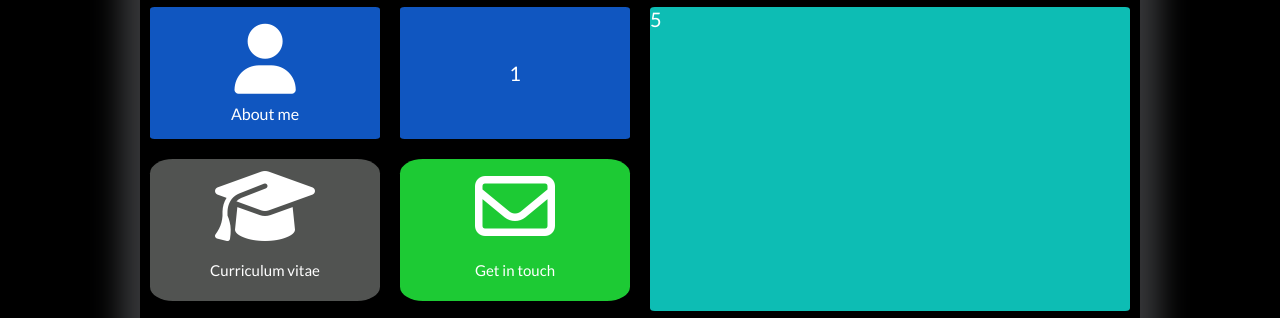
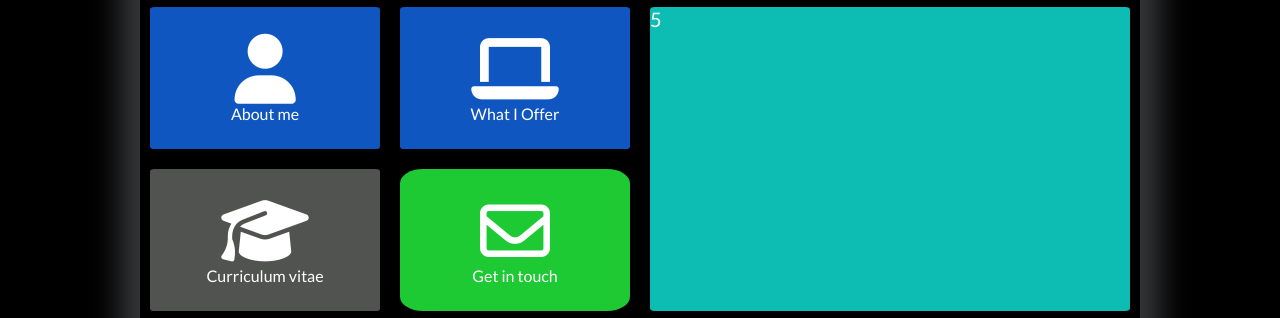
Before and after one commit to ender805/business-card, a plain HTML site: page index.html in a window 1280 px wide. Shown: the part 112-430 px from the top of the page. Drawn offline with Linux system fonts and the light colour scheme.

Commit message:
all icons set correctly

```diff
--- a/assets/css/style.css
+++ b/assets/css/style.css
@@ -47,12 +47,14 @@ as it will change/"grow" with all "blocks" */
     margin-bottom: 5px;
 
 }
+
+
 .tile1 {
     float: left;
     margin:10px;
     /* those two will take 500px so divide on half will be 250 but set margin 10px will take 20px so width can be 230px  */
     width: 230px;
-    height: 132px;
+    height: 142px;
     background-color: #1056c0;
     border-radius: 2%;
     display: flex;
@@ -62,12 +64,30 @@ as it will change/"grow" with all "blocks" */
 }
 .tile1 i {
     font-size: 70px;
-
 }
 .tile1 span {
     font-size: 16px;
-    padding-top:10px
 }
+
+.tile11 {
+    float: left;
+    margin:10px;
+    /* those two will take 500px so divide on half will be 250 but set margin 10px will take 20px so width can be 230px  */
+    width: 230px;
+    height: 142px;
+    background-color: #1056c0;
+    border-radius: 2%;
+    display: flex;
+    flex-direction: column;
+    justify-content: center;
+    align-items: center;
+}
+.tile11 i {
+    font-size: 70px;
+}
+.tile11 span {
+    font-size: 16px;   }
+
 
 .tile2 {
     float: left;
@@ -78,24 +98,18 @@ as it will change/"grow" with all "blocks" */
     background-color: #515351;
     border-radius: 2%;
     display: flex;
-    align-items:center;
-    border-radius: 10%;
-    font-size: 80px;
     flex-direction: column;
+    justify-content: center;
+    align-items: center;
+}
 
-
-    align-content: center;
-
-
-    align-items: center;
-    justify-content: center;
+.tile2 i {
+    font-size: 70px;
+}
+.tile2 span {
+    font-size: 16px;
 
 }
-.cap {
-    flex-direction: column;
-    font-size:15px;
-}
-
 
 
 .tile3 {
@@ -108,25 +122,22 @@ as it will change/"grow" with all "blocks" */
     display: flex;
     align-items:center;
     border-radius: 10%;
-    font-size: 80px;
+    display: flex;
     flex-direction: column;
-    align-content: center;
+    justify-content: center;
     align-items: center;
-    justify-content: center;
+
+}
+.tile3 i {
+    font-size: 70px;
+}
+.tile3 span {
+    font-size: 16px;
+}
 
 
 
 
-
-}
-.touch {
-    flex-direction: column;
-    font-size:15px;
-
-
-
-
-}
 .tile4 {
     float: left;
     margin:10px;
--- a/index.html
+++ b/index.html
@@ -26,14 +26,13 @@
 
     <div class="square">
         <div class="tile1"><i class="fa-solid fa-user"></i><span>About me</span></div>
-        <div class="tile1">1</div>
+        <div class="tile11"><i class="fa-solid fa-laptop"></i><span>What I Offer</span></div>
         <div style="clear:both;"></div>
 
-        <div class="tile2"><i class="fa-solid fa-graduation-cap"></i>
-        <p class="cap">Curriculum vitae</p>
+        <div class="tile2"><i class="fa-solid fa-graduation-cap"></i><span>Curriculum vitae</span>
         </div>
         <div class="tile3"><i class="fa-regular fa-envelope"></i>
-        <p class="touch">Get in touch</p></div>
+        <span>Get in touch</span></div>
         <div style="clear:both;"></div>
         <div class="tile4"></div>
     </div>
```
